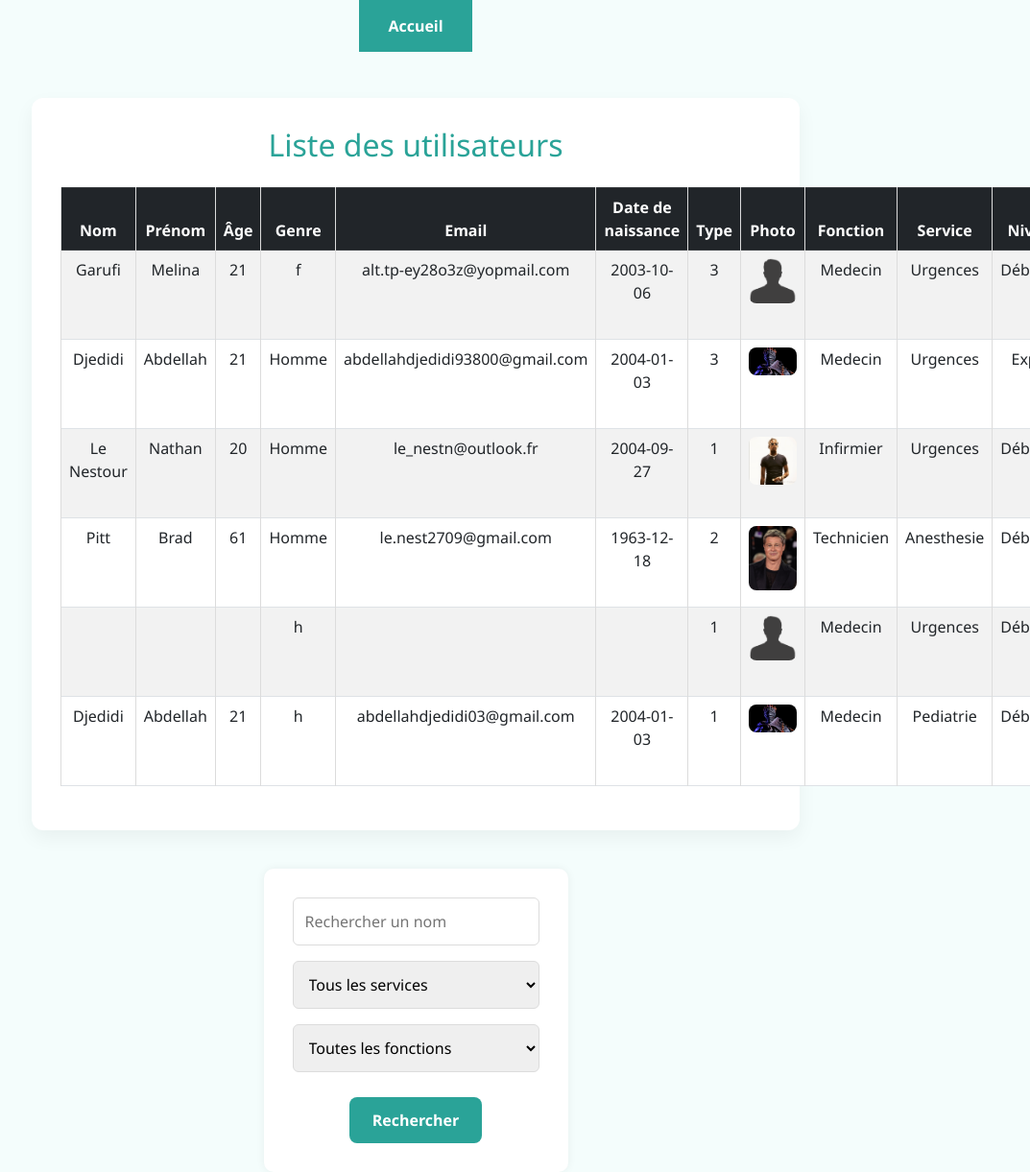
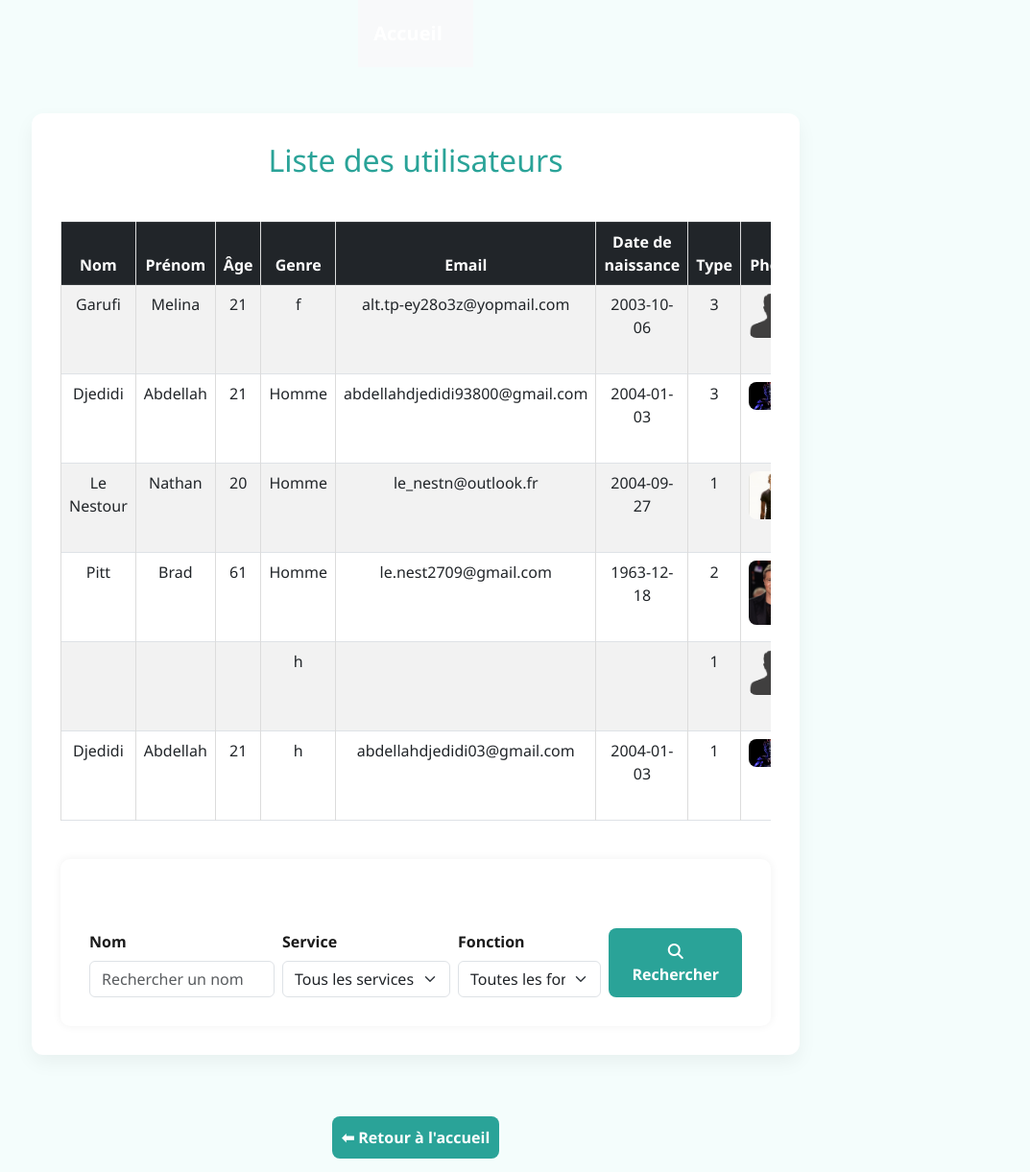
Before and after one commit to Abde2lah/Projet-web, a Flask app: page /utilisateurs in a window 1280 px wide; the page is wider, and only the part inside the window is pictured. Shown: that part at 96% size, without its empty margins (207-1280 px from the left). Run offline with Flask 3, Linux system fonts and the light colour scheme; data comes from the database, SQL or seed files in the repository; both versions use the stored data as it was after the commit.

Commit message:
objects request delete done

```diff
--- a/templates/resultats.html
+++ b/templates/resultats.html
@@ -35,8 +35,11 @@
         {% else %}
         <p>Aucun utilisateur trouvé.</p>
         {% endif %}
-
+        {% if username %}
         <a href="{{ url_for('liste_utilisateurs') }}" class="btn btn-secondary">Retour à la liste général</a>
+        {% else %}
+        <a href="{{ url_for('accueilPublic') }}" class="btn btn-secondary">Retour à l'accueil</a>
+        {% endif %}
     </div>
 </body>
 </html>
--- a/templates/utilisateurs.html
+++ b/templates/utilisateurs.html
@@ -5,15 +5,18 @@
     <meta name="viewport" content="width=device-width, initial-scale=1.0">
     <title>Liste des utilisateurs</title>
     <link rel="stylesheet" href="https://cdn.jsdelivr.net/npm/bootstrap@5.3.0/dist/css/bootstrap.min.css">
+    <link rel="stylesheet" href="https://cdnjs.cloudflare.com/ajax/libs/font-awesome/6.5.0/css/all.min.css">
     <link rel="stylesheet" href="{{ url_for('static', filename='dist/css/styles.css') }}">
 </head>
 <body>
-    <div class="navbar">
-        <a href="{{ url_for('accueil')}}">Accueil</a>
-    </div>
+    <nav class="navbar bg-light px-3">
+        <a href="{{ url_for('accueil') }}" class="navbar-brand">Accueil</a>
+    </nav>
 
     <div class="container mt-5">
         <h2 class="text-center">Liste des utilisateurs</h2>
+
+        <div class="table-responsive">
             <table class="table table-bordered table-striped">
                 <thead class="table-dark">
                     <tr>
@@ -80,7 +83,6 @@
                                 onsubmit="return confirm('Confirmer la suppression de l’utilisateur ?');">
                                 <button type="submit" class="btn btn-danger btn-sm">Supprimer</button>
                             </form>
-
                         </td>
                         {% endif %}
                     </tr>
@@ -88,10 +90,17 @@
                 </tbody>
             </table>
         </div>
-    <div class="recherche">
-        <form method="get" action="/search">
-            <input type="search" name="search-input" placeholder="Rechercher un nom">
-            <select name="service-filter">
+
+        <div class="recherche mt-4">
+            <form method="get" action="/search" class="d-flex flex-column flex-md-row gap-2 align-items-start align-items-md-end">
+                <div class="flex-grow-1">
+                    <label for="search-input" class="form-label">Nom</label>
+                    <input type="search" id="search-input" name="search-input" class="form-control" placeholder="Rechercher un nom">
+                </div>
+
+                <div>
+                    <label for="service-filter" class="form-label">Service</label>
+                    <select id="service-filter" name="service-filter" class="form-select">
                         <option value="">Tous les services</option>
                         <option value="Urgences">Urgences</option>
                         <option value="Pediatrie">Pédiatrie</option>
@@ -99,7 +108,11 @@
                         <option value="Oncologie">Oncologie</option>
                         <option value="Psychiatrie">Psychiatrie</option>
                     </select>
-            <select name="fonction-filter">
+                </div>
+
+                <div>
+                    <label for="fonction-filter" class="form-label">Fonction</label>
+                    <select id="fonction-filter" name="fonction-filter" class="form-select">
                         <option value="">Toutes les fonctions</option>
                         <option value="Medecin">Médecin</option>
                         <option value="Infirmier">Infirmier</option>
@@ -108,8 +121,19 @@
                         <option value="Technicien">Technicien</option>
                         <option value="Administratif">Administratif</option>
                     </select>
-            <button type="submit"><i class="fa-solid fa-magnifying-glass"></i> Rechercher</button>
+                </div>
+
+                <div>
+                    <label class="form-label invisible d-md-block">&nbsp;</label>
+                    <button type="submit" class="btn btn-primary">
+                        <i class="fa-solid fa-magnifying-glass"></i> Rechercher
+                    </button>
+                </div>
             </form>
+        </div>
+    </div>
+    <div>
+        <a href="{{ url_for('accueil') }}" class="btn btn-secondary mt-4">⬅ Retour à l'accueil</a>
     </div>
 
     <script src="https://cdn.jsdelivr.net/npm/bootstrap@5.3.0/dist/js/bootstrap.bundle.min.js"></script>
```
Also changed, not shown: templates/gestion_ressources.html (+8 -8 lines), donnees.db. Lines whose indentation alone changed are shown as unchanged.
